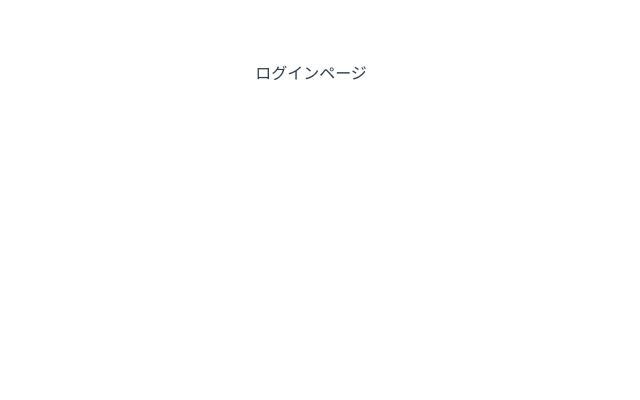
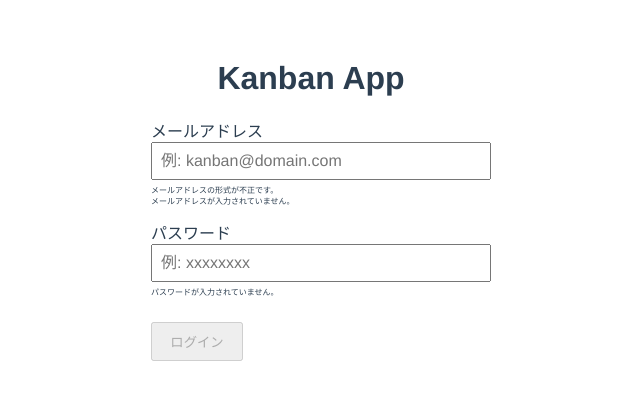
Before and after one commit to waaaaall/kanban-app, a Vue app: page /#/login in a window 1280 px wide. Shown: the top 400 px of the page, without its empty margins (329-969 px from the left). Built offline with nearby package versions, Linux system fonts and the light colour scheme.

Commit message:
make login page

```diff
--- a/src/components/molecules/KbnLoginForm.vue
+++ b/src/components/molecules/KbnLoginForm.vue
@@ -0,0 +1,167 @@
+<template>
+  <form novalidate>
+    <div class="form-item">
+      <label for="email">メールアドレス</label>
+      <input
+        id="email"
+        v-model="email"
+        type="text"
+        autocomplete="off"
+        placeholder="例: kanban@domain.com"
+        @focus="resetError">
+      <ul class="validation-errors">
+        <li v-if="!validation.email.format">メールアドレスの形式が不正です。</li>
+        <li v-if="!validation.email.required">メールアドレスが入力されていません。</li>
+      </ul>
+    </div>
+    <div class="form-item">
+      <label for="passowrd">パスワード</label>
+      <input
+        id="password"
+        v-model="password"
+        type="password"
+        autocomplete="off"
+        placeholder="例: xxxxxxxx"
+        @focus="resetError">
+      <ul class="validation-errors">
+        <li v-if="!validation.password.required">パスワードが入力されていません。</li>
+      </ul>
+    </div>
+    <div class="form-actions">
+      <KbnButton
+        :disabled="disableLoginAction"
+        @click="handleClick"
+      >
+        ログイン
+      </KbnButton>
+      <p
+        v-if="progress"
+        class="login-progress"
+      >
+        ログイン中...
+      </p>
+      <p
+        v-if="error"
+        class="login-error"
+      >
+        {{ error }}
+      </p>
+    </div>
+  </form>
+</template>
+
+<script>
+// KbnButtonをインポート
+import KbnButton from '@/components/atoms/KbnButton.vue'
+// メールアドレスのフォーマットをチェックする正規表現
+const REGEX_EMAIL = /^(([^<>()[\]\\.,;:\s@"]+(\.[^<>()[\]\\.,;:\s@"]+)*)|(".+"))@((\[[0-9]{1,3}\.[0-9]{1,3}\.[0-9]{1,3}\.[0-9]{1,3}\])|(([a-zA-Z\-0-9]+\.)+[a-zA-Z]{2,}))$/
+const required = val => !!val.trim()
+
+export default {
+  name: 'KbnLoginForm',
+
+  components: {
+    KbnButton
+  },
+
+  props: {
+    onlogin: {
+      type: Function,
+      required: true
+    }
+  },
+
+  data () {
+    return {
+      email: '',
+      password: '',
+      progress: false,
+      error: ''
+    }
+  },
+
+  computed: {
+    validation () { // emailとpasswordのバリデーション
+      return {
+        email: {
+          required: required(this.email),
+          format: REGEX_EMAIL.test(this.email)
+        },
+        password: {
+          required: required(this.password)
+        }
+      }
+    },
+
+    valid () {
+      const validation = this.validation // 先に定義したvalidationを用いて可否を返す
+      const fields = Object.keys(validation)
+      let valid = true
+      for (let i = 0; i < fields.length; i++) {
+        const field = fields[i]
+        valid = Object.keys(validation[field])
+          .every(key => validation[field][key])
+        if (!valid) { break }
+      }
+      return valid
+    },
+
+    disableLoginAction () { // validを使ってログイン処理の可否、progressは後述
+      return !this.valid || this.progress
+    }
+  },
+
+  methods: {
+    resetError () {
+      this.error = ''
+    },
+
+    handleClick (ev) {
+      if (this.disableLoginAction) { return } // 不備があればログイン処理が実行されないようガード
+
+      this.progress = true // ログイン処理実行中をあらわす
+      this.error = ''
+
+      this.$nextTick(() => {
+        this.onlogin({ email: this.email, password: this.password })
+          .catch(err => {
+            this.error = err.message
+          })
+          .then(() => {
+            this.progress = false
+          })
+      })
+    }
+  }
+}
+</script>
+
+<style scoped>
+form {
+  display: block;
+  margin: 0 auto;
+  text-align: left;
+}
+label {
+  display: block;
+}
+input {
+  width: 100%;
+  padding: .5em;
+  font: inherit;
+}
+ul {
+  list-style-type: none;
+  padding: 0;
+  margin: 0.25em 0;
+}
+ul li {
+  font-size: 0.5em;
+}
+.validation-errors {
+  height: 32px;
+}
+.form-actions p {
+  font-size: 0.5em;
+}
+</style>
--- a/src/components/templates/KbnLoginView.vue
+++ b/src/components/templates/KbnLoginView.vue
@@ -1,3 +1,34 @@
 <template>
-  <p>ログインページ</p>
+  <div class="login-view">
+    <h1>Kanban App</h1>
+    <KbnLoginForm :onlogin="handleLogin" />
+  </div>
 </template>
+
+<script>
+import KbnLoginForm from '@/components/molecules/KbnLoginForm.vue'
+export default {
+  name: 'KbnLoginView',
+
+  components: {
+    KbnLoginForm
+  },
+
+  methods: {
+    handleLogin (authInfo) {
+      return this.$store.dispatch('login', authInfo)
+        .then(() => {
+          this.$router.push({path: '/'})
+        })
+        .catch(err => this.throwReject(err))
+    },
+    throwReject (err) { return Promise.reject(err) }
+  }
+}
+</script>
+<style scoped>
+.login-view{
+    width:320px;
+    margin:auto;
+}
+</style>
```
Also changed, not shown: 2 other files (tests, documents, lock files or other folders).
